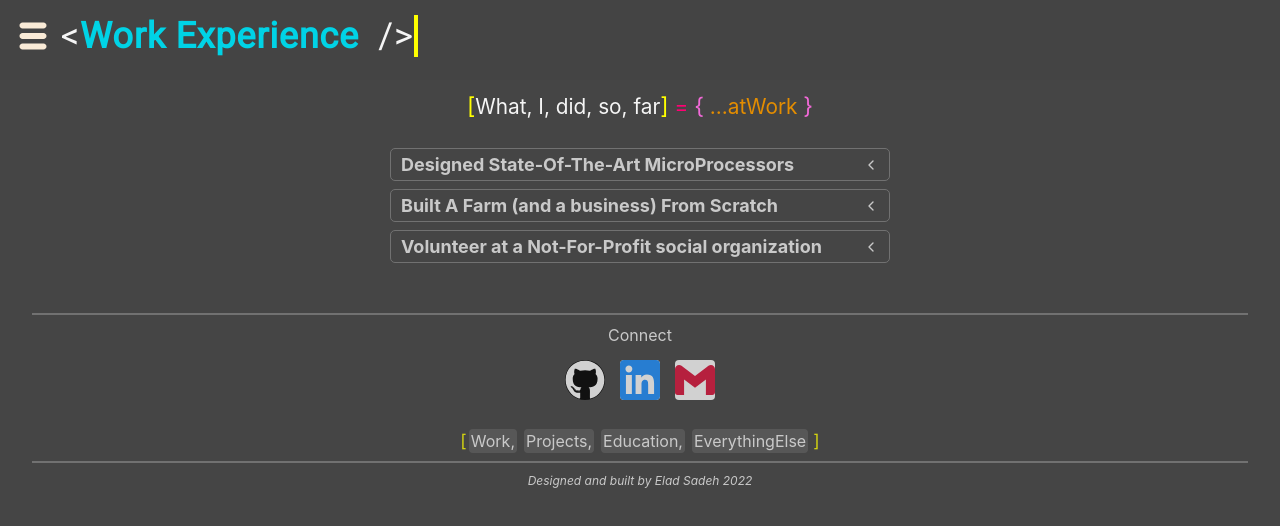
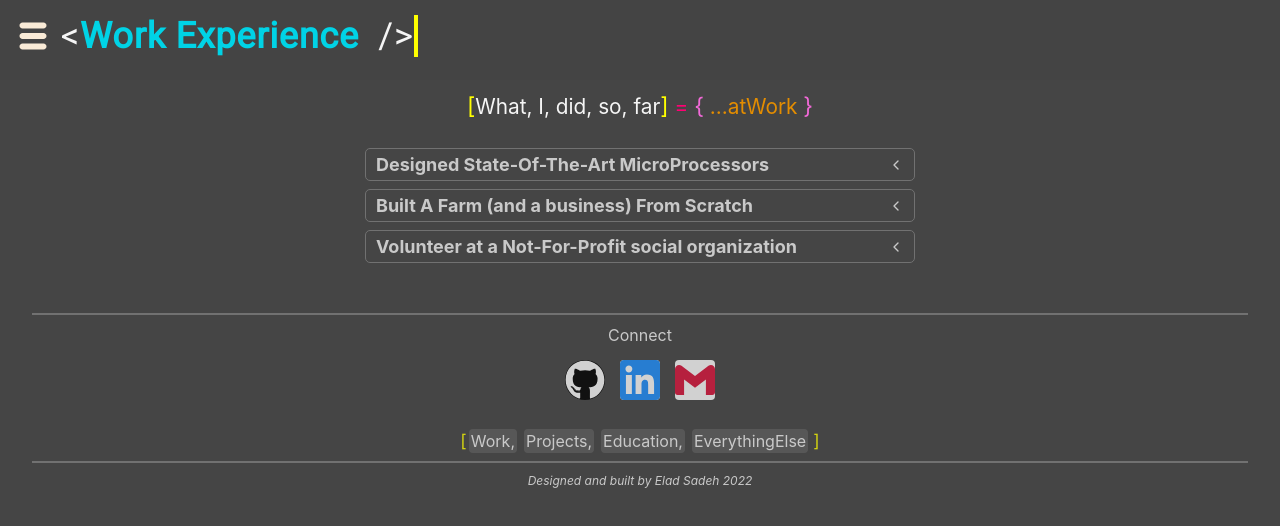
Before and after one commit to eladsadeh/portfolio, a Next.js app: page /work in a window 1280 px wide. Shown: the top 526 px of the page. Built offline with nearby package versions, Linux system fonts and the light colour scheme.

Commit message:
modify text size responsivness

```diff
--- a/styles/accordionItem.module.css
+++ b/styles/accordionItem.module.css
@@ -1,5 +1,5 @@
 .container {
-	width: min(500px, 95vw);
+	width: min(550px, 95vw);
 	border-radius: 5px;
 	border: 1px solid gray;
 	margin: 8px;
--- a/styles/globals.css
+++ b/styles/globals.css
@@ -15,8 +15,8 @@
 	background-color: var(--background);
 	padding: 0;
 	margin: 0;
-	font-family: -apple-system, BlinkMacSystemFont, Segoe UI, Roboto, Oxygen,
-		Ubuntu, Cantarell, Fira Sans, Droid Sans, Helvetica Neue, sans-serif;
+	font-family: -apple-system, BlinkMacSystemFont, Roboto, Oxygen,
+		Ubuntu, Cantarell, sans-serif;
 	color: var(--font-color);
 }
 .main {
--- a/styles/header.module.css
+++ b/styles/header.module.css
@@ -21,7 +21,6 @@
 	color: var(--font-color);
 
 }
-
 .subheader {
 	font-size: 22px;
 }
```
Also changed, not shown: 1 other file (tests, documents, lock files or other folders).
